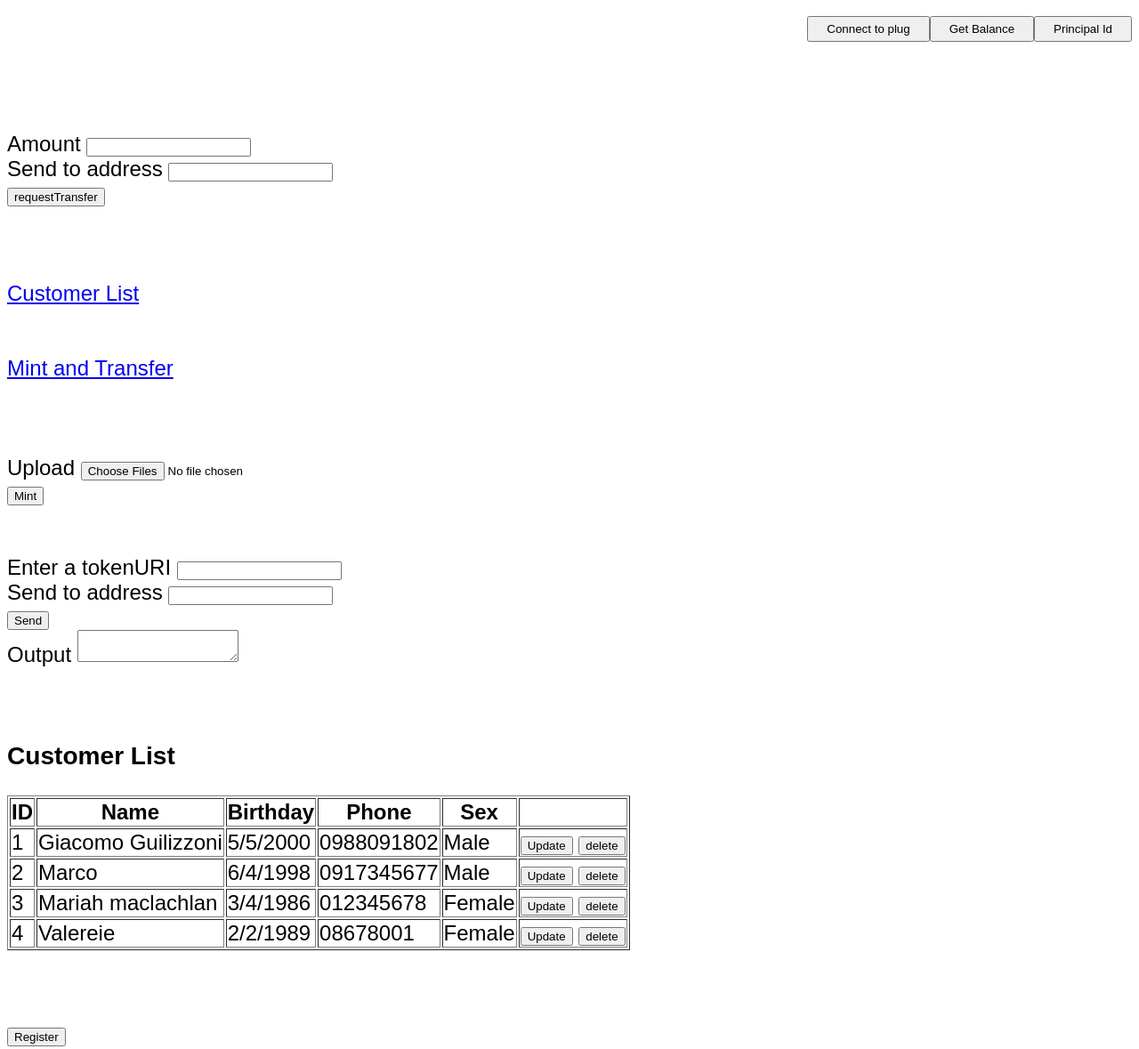
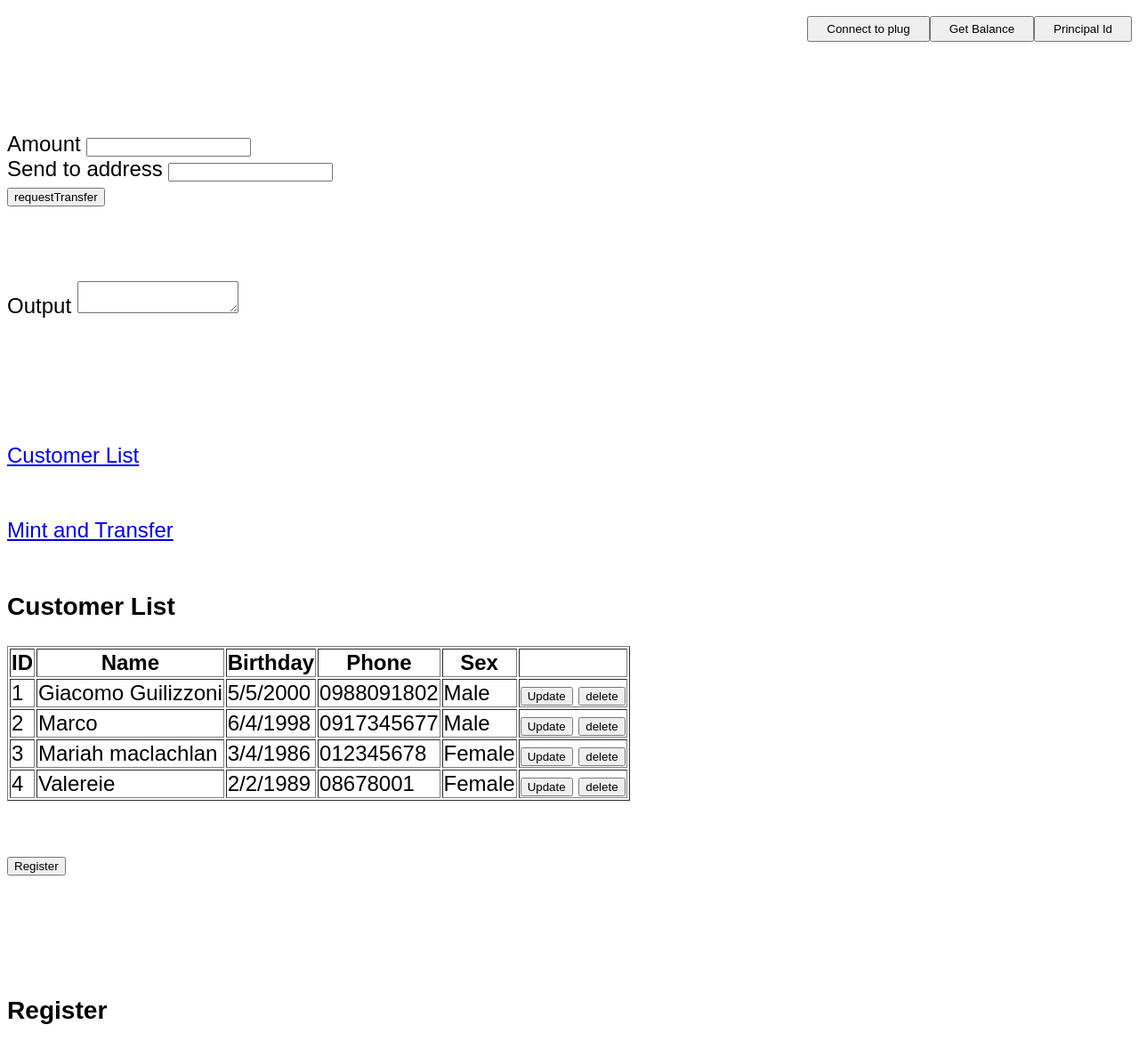
Before and after one commit to HomeLess-Mint-NFT/Ban_Ket_Hackathon_HomeLess_CoureWork, a website built with webpack: page src/HomeLess_frontend/src/index.html in a window 1280 px wide. Shown: the top 1179 px of the page at 89% size. Built offline with nearby package versions, Linux system fonts and the light colour scheme.

Commit message:
Update index.html

```diff
--- a/src/HomeLess_frontend/src/index.html
+++ b/src/HomeLess_frontend/src/index.html
@@ -35,6 +35,13 @@
         <button id="btn-request-transfer">requestTransfer</button>
 
       </div>
+      <br><br><br>
+
+      <div class="container" class="container mx-auto py-6 px-2 mt-20">
+        <label class="text-gray-500 mb-1 block">Output</label>
+        <textarea id="output" class="h-40 w-full border-2 rounded-md border-gray-300 p-2"></textarea>
+      </div>
+      <br><br>
 
       <br><br><br>
       <div>
@@ -46,42 +53,9 @@
       <br><br>
 
 
-      <br><br>
 
-      <div class="container space-y-10">
 
-        <div>
-        <label class="text-gray-500 mb-1 block">Upload</label>
-        <input id="file" alt="file" type="file" accept=".jpg, .png" multiple required/>
-        </div>
 
-        <button id="generate">Mint</button>
-      </div>
-
-      <section id="greeting"></section>
-      <section id="balance"></section>
-
-      <br><br>
-
-      <div class="container space-y-10">
-
-        <div>
-        <label class="text-gray-500 mb-1 block">Enter a tokenURI</label>
-        <input id="name" alt="Name" type="text" />
-        </div>
-        <div>
-          <label class="text-gray-500 mb-1 block">Send to address</label>
-          <input id="receiver-principal-id2" class="w-1/2 border-2 rounded-md border-gray-300 p-2" />
-        </div>
-
-        <button id="send">Send</button>
-      </div>
-
-      <div class="container" class="container mx-auto py-6 px-2 mt-20">
-        <label class="text-gray-500 mb-1 block">Output</label>
-        <textarea id="output" class="h-40 w-full border-2 rounded-md border-gray-300 p-2"></textarea>
-      </div>
-      <br><br>
 
       <p id ="Customer">
       <h3 >Customer List</h3>
@@ -100,7 +74,7 @@
             <td>5/5/2000</td>
             <td>0988091802</td>
             <td>Male</td>
-            <td><button>Update</button> <button>delete</button></td>
+            <td><a href="#update"><button>Update</button></a> <button>delete</button></td>
         </tr>
         <tr>
           <td>2</td>
@@ -108,7 +82,7 @@
           <td>6/4/1998</td>
           <td>0917345677</td>
           <td>Male</td>
-          <td><button>Update</button> <button>delete</button></td>
+          <td><a href="#update"><button>Update</button></a> <button>delete</button></td>
       </tr>
       <tr>
         <td>3</td>
@@ -116,7 +90,7 @@
         <td>3/4/1986</td>
         <td>012345678</td>
         <td>Female</td>
-        <td><button>Update</button> <button>delete</button></td>
+        <td><a href="#update"><button>Update</button></a> <button>delete</button></td>
       </tr>
       <tr>
         <td>4</td>
@@ -124,17 +98,18 @@
         <td>2/2/1989</td>
         <td>08678001</td>
         <td>Female</td>
-        <td><button>Update</button> <button>delete</button></td>
+        <td><a href="#update"><button>Update</button></a> <button>delete</button></td>
       </tr>
 
       </table>
-    </p>
       <br><br>
+      <a href="#regis"><button>Register</button></a>
+      </p>
 
-      <button>Register</button>
       <br><br><br>
+      <p id="regis"></p>
+
       <div>
-
       <h3 >Register </h3>
 
       <div>
@@ -173,7 +148,7 @@
 
 
     <div>
-
+      <p id="update"></p>
       <h3 >Update </h3>
 
 
@@ -214,7 +189,7 @@
     <div>
       <h3>Create New Item</h1>
       <div class = "box">
-      <input type = "file">
+        <input id="file" alt="file" type="file" accept=".jpg, .png, .git" multiple required/>
       </div>
       <br>
     <div> NFT name
@@ -223,8 +198,27 @@
     <div>Description
     <input type = "text">
     </div>
-    <button>Submit</button>
+    <button id="generate">Submmit</button>
     </div>
+    <section id="greeting"></section>
+      <section id="balance"></section>
+
+    <br><br>
+
+
+      <div class="container space-y-10">
+
+        <div>
+        <label class="text-gray-500 mb-1 block">Enter a tokenURI</label>
+        <input id="name" alt="Name" type="text" />
+        </div>
+        <div>
+          <label class="text-gray-500 mb-1 block">Send to address</label>
+          <input id="receiver-principal-id2" class="w-1/2 border-2 rounded-md border-gray-300 p-2" />
+        </div>
+
+        <button id="send">Send</button>
+      </div>
     </p>
 
 
```
